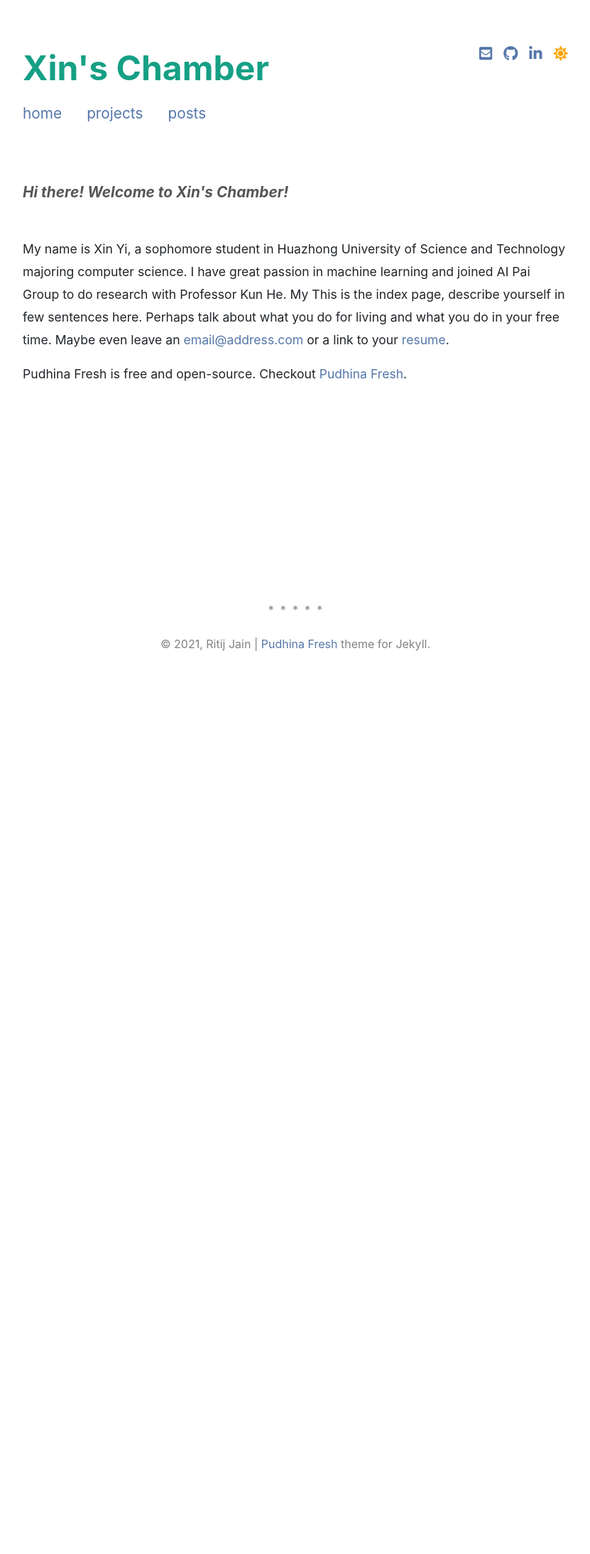
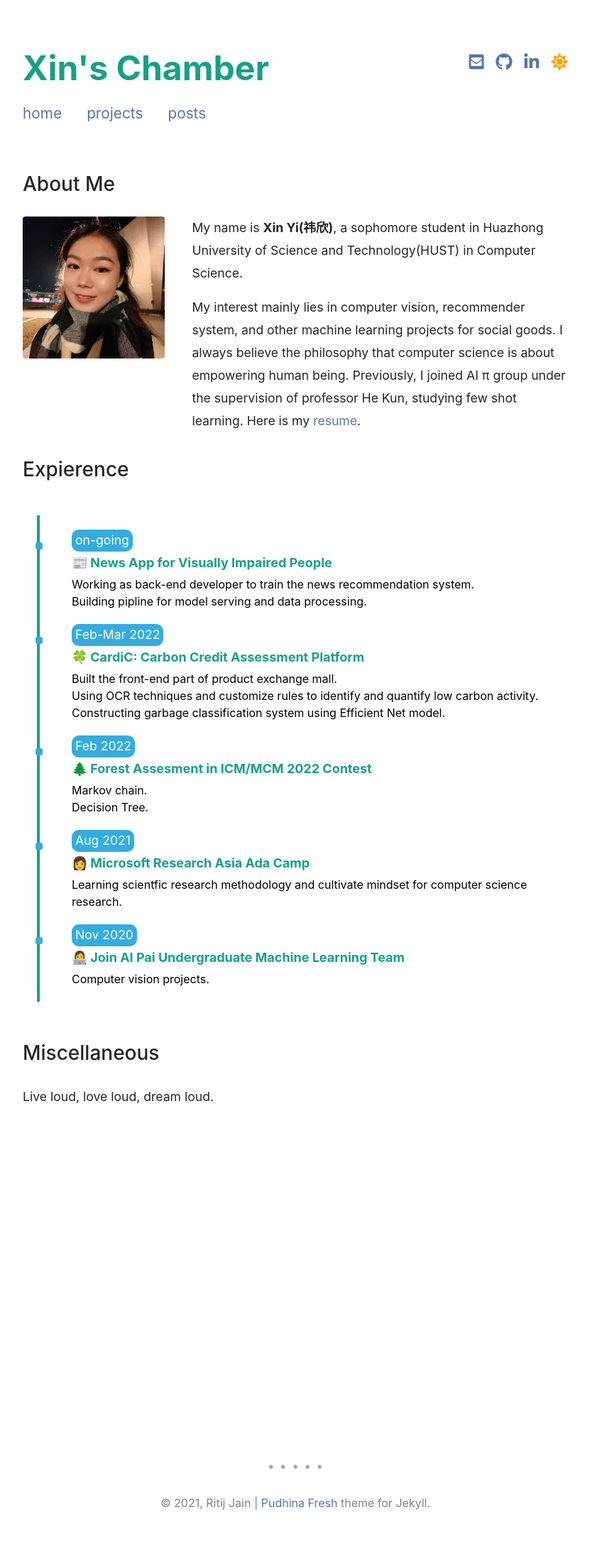
Before and after one commit to Allyyi/allyyi.github.io, a Jekyll site: the page built from index.md, in a window 1280 px wide. Shown: the whole page at 71% size, without its empty margins (224-1055 px from the left). Built offline with Jekyll 4.4.1, drawn with Linux system fonts in a browser that asks for light colours; nearby versions of some CDN libraries; a style sheet for code colours, icons or effects is not loaded; before the commit the page ends 979 px from its top, so only the background shows below that.

Commit message:
update index page

```diff
--- a/_config.yml
+++ b/_config.yml
@@ -3,13 +3,12 @@ short_logo: Xin's Chamber # Shown in header on all pages by default unless full_
 description: > # The description for your site
   A minimal yet feature-rich Jekyll theme made for personal websites and blogs.
 url: "https://coolcat-xin.github.io/yixin.github.io/" # Site base URL
-
 author:
   name: Xin Yi
   github: ritijjain/pudhina-fresh # GitHub username, used for GitHub icon on the top right
   linkedin: ritijjain # Your LinkedIn profile url name, used for LinkedIn icon on the top right
   email: example@example.com # Used for email icon on the top right
-  homepage:  # This links to your name in post meta
+  homepage: # This links to your name in post meta
   twitter: # Twitter username, used for Twitter Card Analytics
 
 disqus_name: # Setting this will turn on Disqus comments
@@ -18,20 +17,17 @@ g_track_id: # Google Analytics tracking ID (e.g. UA-000000-2), setting this will
 markdown: kramdown
 
 defaults: # Recommended defaults, you may set your own
-  -
-    scope:
+  - scope:
       path: _posts
     values:
       comments: true
-  -
-    scope:
+  - scope:
       path: pages/redirects
     values:
       layout: redirect
       index: false
       listed: false
-  -
-    scope:
+  - scope:
       path: pages/tags
     values:
       layout: tag
@@ -50,4 +46,4 @@ compress_html:
 
 rss: false # RSS feed icon on or off
 dark_mode: true # Dark mode icon
-project_card_style: masonry # Choose from masonry, modal, and flat
+project_card_style: modal # Choose from masonry, modal, and flat
--- a/assets/css/main.css
+++ b/assets/css/main.css
@@ -11,8 +11,8 @@ dl {
   font-size: 110%;
   line-height: 32px;
 }
-ul{
-  font-size:16.7px;
+ul {
+  font-size: 16.7px;
 }
 
 h1,
@@ -24,6 +24,12 @@ h6 {
   color: #212529;
   padding-top: 20px;
   font-weight: 500;
+}
+
+#index_h2 {
+  font-family: -apple-system, BlinkMacSystemFont, "Segoe UI", Roboto, Oxygen,
+    Ubuntu, Cantarell, "Open Sans", "Helvetica Neue", sans-serif;
+  padding-bottom: 20px;
 }
 
 img {
@@ -125,14 +131,31 @@ a.logo:hover {
 
 .social-links {
   float: right;
-  font-size: 130%;
+  font-size: 150%;
   color: #828282;
   list-style-type: none;
+  margin-top: 10px;
 }
 
 .social-links__entry {
   display: inline-block;
   margin-left: 10px;
+}
+
+/* =Index */ /*************************************************************/
+.index_container {
+  display: flex;
+}
+
+.index_left {
+  /* 无收缩伸张特性 */
+  flex: 0 0 200px;
+}
+
+.index_right {
+  /* 占据所有剩余空间 */
+  flex: 1 1 0;
+  margin-left: 5%;
 }
 
 /* =Titles */ /*************************************************************/
@@ -150,6 +173,83 @@ a.logo:hover {
   font-weight: 400;
   font-size: 50%;
   color: #828282;
+}
+
+/* =Timeline */ /*************************************************************/
+body {
+  background-color: #ffffff;
+  width: 100%;
+  min-height: 100vh;
+  display: flex;
+  justify-content: center;
+  align-items: center;
+}
+.timeline {
+  width: 800px;
+  background-color: #ffffff;
+  color: #fff;
+  padding: 20px 20px;
+  margin: auto;
+}
+.timeline ul {
+  list-style-type: none;
+  border-left: 4px solid #18a085;
+  padding: 10px 5px;
+}
+.timeline ul li {
+  padding: 10px 5px 10px 40px;
+  position: relative;
+  cursor: pointer;
+  transition: 0.5s;
+}
+.timeline ul li span {
+  display: inline-block;
+  background-color: #34ace0;
+  border-radius: 10px;
+  padding: 2px 5px;
+  font-size: 17.6px;
+  text-align: center;
+}
+.timeline ul li .content h3 {
+  color: #18a085;
+  font-size: 18px;
+  padding-top: 5px;
+  font-weight: 700;
+}
+.timeline ul li .content p {
+  font-size: 16px;
+  padding: 0;
+  margin: 0;
+  color: black;
+  line-height: 24px;
+}
+.timeline ul li:before {
+  position: absolute;
+  content: "";
+  width: 10px;
+  height: 10px;
+  background-color: #34ace0;
+  border-radius: 30%;
+  left: -11px;
+  top: 28px;
+  transition: 0.5s;
+}
+.timeline ul li:hover {
+  background-color: #e7e7e7;
+}
+.timeline ul li:hover:before {
+  background-color: #0af392;
+  box-shadow: 0px 0px 10px 2px #0af392;
+}
+@media (max-width: 300px) {
+  .timeline {
+    width: 100%;
+    padding: 30px 5px 30px 10px;
+  }
+  .timeline ul li .content h3 {
+    color: #34ace0;
+    font-size: 15px;
+  }
 }
 
 /* =Post teasers */ /*************************************************************/
@@ -300,7 +400,6 @@ a.logo:hover {
 }
 
 .card {
-
 }
 
 /* Card hover effect */
--- a/index.md
+++ b/index.md
@@ -1,23 +1,90 @@
 ---
-layout: page
+layout: default
 full_logo: true
 title:
 subtitle:
-description: A minimal yet feature-rich Jekyll theme made for personal websites and blogs. Helloha!
+description:
 sitemap:
   priority: 1.0
 ---
-<p id="describe-text">Hi there! Welcome to Xin's Chamber!</p>
 <br>
-My name is Xin Yi, a sophomore student in Huazhong University of Science and Technology majoring computer science. I have great passion in machine learning and joined AI Pai Group to do research with Professor Kun He. My
-This is the index page, describe yourself in few sentences here. Perhaps talk about what you do for living and what you do in your free time. Maybe even leave an [email@address.com](#) or a link to your [resume](#).
+<h3 id="index_h2">About Me</h3>
+<div>
+<div class="index_container">
+	<div class="index_left">
+		<img src = "./assets/img/me.jpg"  height="200" align= "left" padding="10px">
+	</div>
+	<div class="index_right">
+        <p>My name is <b>Xin Yi(祎欣)</b>, a sophomore student in Huazhong University of Science and Technology(HUST) in Computer Science.</p>
+        <p>My interest mainly lies in computer vision, recommender system, and other machine learning projects for social goods. I always believe the philosophy that computer science is about empowering human being. Previously, I joined AI π group under the supervision of professor He Kun, studying few shot learning. Here is my <a href="https://drive.google.com/file/d/1hXHD-Nqyw_YcLDAjYjoTIcZFSVLJRPoU/view?usp=sharing">resume</a>.</p>
+	</div>
+</div>
+</div>
 
-Pudhina Fresh is free and open-source. Checkout [Pudhina Fresh](https://github.com/ritijjain/pudhina-fresh).
+<h3 id="index_h2">Expierence</h3>
+<div>
+  <div class="timeline">
+    <ul>
+      <li>
+        <span>on-going</span>
+        <div class="content">
+          <h3>📰 News App for Visually Impaired People</h3>
+          <p>Working as back-end developer to train the news recommendation system.</p>
+          <p>Building pipline for model serving and data processing. </p>
+        </div>
+      </li>
 
+      <li>
+        <span>Feb-Mar 2022</span>
+        <div class="content">
+          <h3>🍀 CardiC: Carbon Credit Assessment Platform </h3>
+          <p>Built the front-end part of product exchange mall.</p>
+          <p>Using OCR techniques and customize rules to identify and quantify low carbon activity.</p>
+          <p>Constructing garbage classification system using Efficient Net model.</p>
+        </div>
+      </li>
+      <li>
+        <span>Feb 2022</span>
+        <div class="content">
+          <h3>🌲 Forest Assesment in ICM/MCM 2022 Contest</h3>
+          <p>Markov chain.</p>
+          <p>Decision Tree.</p>
+        </div>
+      </li>
+
+      <li>
+        <span>Aug 2021</span>
+        <div class="content">
+          <h3>👩 Microsoft Research Asia Ada Camp</h3>
+          <p>Learning scientfic research methodology and cultivate mindset for computer science research.</p>
+        </div>
+      </li>
+
+      <li>
+        <span>Nov 2020</span>
+        <div class="content">
+          <h3>👩‍💻 Join AI Pai Undergraduate Machine Learning Team</h3>
+          <p>
+            Computer vision projects.
+          </p>
+        </div>
+      </li>
+
+    </ul>
+  </div>
+</div>
+
+<h3 id="index_h2">Miscellaneous</h3>
+<p>Live loud, love loud, dream loud. </p>
+<br>
+<br>
+<br>
+<br>
+<br>
+<br><br>
 <br>
 <br>
 <br>
 <br>
 <br>
 <br>
-<br>
```
Also changed, not shown: _layouts/poem.html (+2 -5 lines), _posts/2021-07-10-Transformer-in-Computer-Vision.md (+0 -4 lines), assets/img/img_for_transformer/image-20211120101224826.png (added), assets/img/img_for_transformer/image-20211120151400252.png (added), assets/img/img_for_transformer/image-20211120151425565.png (added), assets/img/img_for_transformer/image-20211121124357163.png (added), assets/img/img_for_transformer/image-20211121124412957.png (added), assets/img/img_for_transformer/image-20211121152403196.png (added), assets/img/img_for_transformer/image-20211121154226429.png (added), assets/img/img_for_transformer/image-20211121193024993.png (added), assets/img/me.jpg (added).
